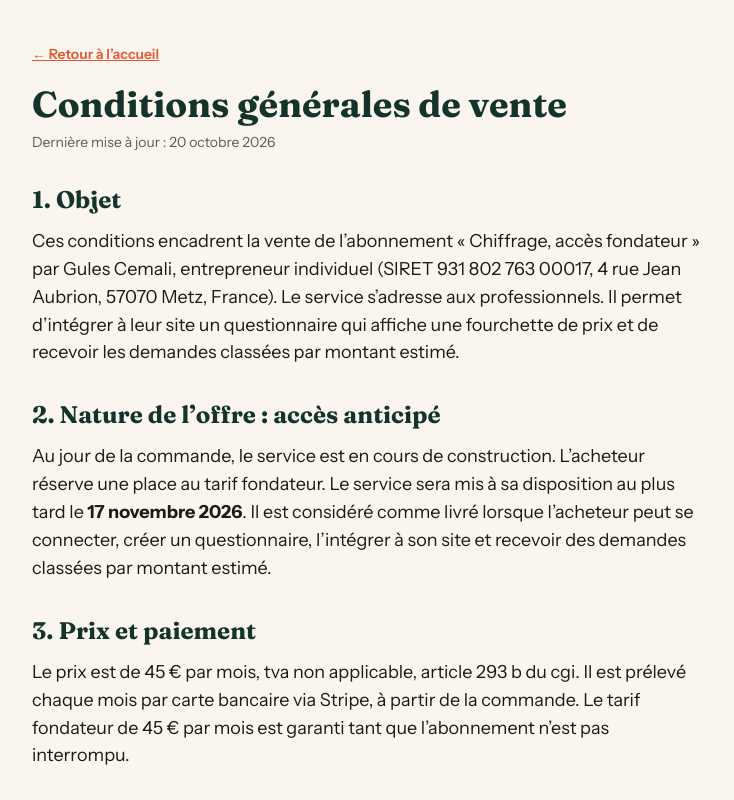
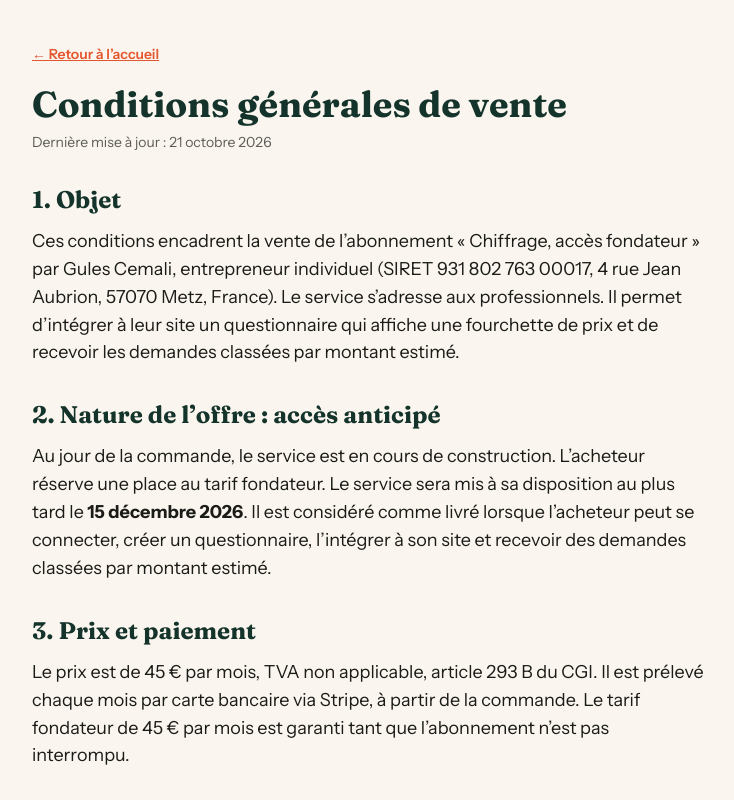
Before and after one commit to fishingcarnn-hue/chiffrage, a Next.js app: page /cgv in a window 1280 px wide. Shown: the top 800 px of the page, without its empty margins (272-1006 px from the left). Built offline with nearby package versions, Linux system fonts and the light colour scheme.

Commit message:
Date de livraison 15 décembre

```diff
--- a/src/app/cgv/page.tsx
+++ b/src/app/cgv/page.tsx
@@ -30,7 +30,7 @@ export default function Page() {
 
       <H2>3. Prix et paiement</H2>
       <P>
-        Le prix est de {INFOS.prix} par mois, {INFOS.tva.toLowerCase()}. Il est
+        Le prix est de {INFOS.prix} par mois, {INFOS.tva}. Il est
         prélevé chaque mois par carte bancaire via Stripe, à partir de la
         commande. Le tarif fondateur de {INFOS.prix} par mois est garanti tant
         que l’abonnement n’est pas interrompu.
--- a/src/app/legal.tsx
+++ b/src/app/legal.tsx
@@ -10,10 +10,10 @@ export const INFOS = {
   tva: "TVA non applicable, article 293 B du CGI",
   site: "https://chiffrage-omega.vercel.app",
   prix: "45 €",
-  livraison: "17 novembre 2026",
+  livraison: "15 décembre 2026",
   garantieJours: 30,
   remboursementJours: 14,
-  maj: "20 octobre 2026",
+  maj: "21 octobre 2026",
 };
 
 export function H2({ children }: { children: ReactNode }) {
--- a/src/app/page.tsx
+++ b/src/app/page.tsx
@@ -1,6 +1,6 @@
 // ====== À MODIFIER ICI SI BESOIN ======
 const PRIX = "45 €";
-const DATE_LIVRAISON = "17 novembre 2026";
+const DATE_LIVRAISON = "15 décembre 2026";
 const GARANTIE_JOURS = 30;
 const PAYMENT_URL = "#"; // sera remplacé par le lien Stripe
 // ======================================
```
